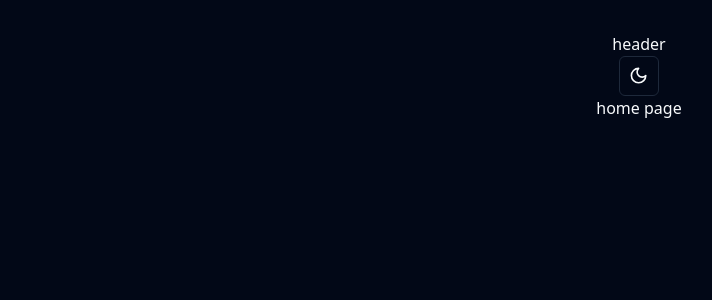
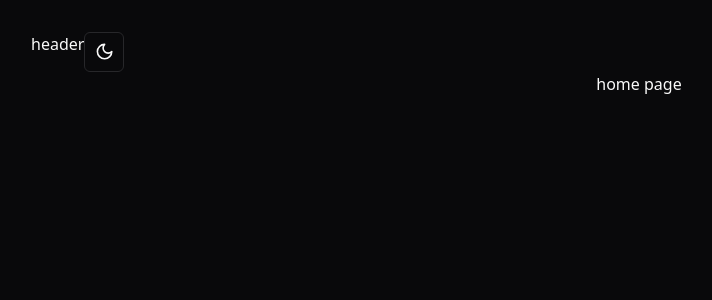
Before and after one commit to pome1lo/Bellini, a React (Vite) app in the folder Bellini/client.react/: page / in a window 1280 px wide. Shown: the top 300 px of the page, without its empty margins (1-713 px from the left). Built offline with nearby package versions, Linux system fonts and the light colour scheme.

Commit message:
update css variables

```diff
--- a/Bellini/client.react/src/assets/styles/index.css
+++ b/Bellini/client.react/src/assets/styles/index.css
@@ -5,24 +5,24 @@
 @layer base {
   :root {
     --background: 0 0% 100%;
-    --foreground: 222.2 84% 4.9%;
+    --foreground: 240 10% 3.9%;
     --card: 0 0% 100%;
-    --card-foreground: 222.2 84% 4.9%;
+    --card-foreground: 240 10% 3.9%;
     --popover: 0 0% 100%;
-    --popover-foreground: 222.2 84% 4.9%;
-    --primary: 222.2 47.4% 11.2%;
-    --primary-foreground: 210 40% 98%;
-    --secondary: 210 40% 96.1%;
-    --secondary-foreground: 222.2 47.4% 11.2%;
-    --muted: 210 40% 96.1%;
-    --muted-foreground: 215.4 16.3% 46.9%;
-    --accent: 210 40% 96.1%;
-    --accent-foreground: 222.2 47.4% 11.2%;
-    --destructive: 0 84.2% 60.2%;
-    --destructive-foreground: 210 40% 98%;
-    --border: 214.3 31.8% 91.4%;
-    --input: 214.3 31.8% 91.4%;
-    --ring: 222.2 84% 4.9%;
+    --popover-foreground: 240 10% 3.9%;
+    --primary: 240 5.9% 10%;
+    --primary-foreground: 0 0% 98%;
+    --secondary: 240 4.8% 95.9%;
+    --secondary-foreground: 240 5.9% 10%;
+    --muted: 240 4.8% 95.9%;
+    --muted-foreground: 240 3.8% 46.1%;
+    --accent: 240 4.8% 95.9%;
+    --accent-foreground: 240 5.9% 10%;
+    --destructive: 0 72.22% 50.59%;
+    --destructive-foreground: 0 0% 98%;
+    --border: 240 5.9% 90%;
+    --input: 240 5.9% 90%;
+    --ring: 240 5% 64.9%;
     --radius: 0.5rem;
     --chart-1: 12 76% 61%;
     --chart-2: 173 58% 39%;
@@ -32,25 +32,25 @@
   }
 
   .dark {
-    --background: 222.2 84% 4.9%;
-    --foreground: 210 40% 98%;
-    --card: 222.2 84% 4.9%;
-    --card-foreground: 210 40% 98%;
-    --popover: 222.2 84% 4.9%;
-    --popover-foreground: 210 40% 98%;
-    --primary: 210 40% 98%;
-    --primary-foreground: 222.2 47.4% 11.2%;
-    --secondary: 217.2 32.6% 17.5%;
-    --secondary-foreground: 210 40% 98%;
-    --muted: 217.2 32.6% 17.5%;
-    --muted-foreground: 215 20.2% 65.1%;
-    --accent: 217.2 32.6% 17.5%;
-    --accent-foreground: 210 40% 98%;
+    --background: 240 10% 3.9%;
+    --foreground:  0 0% 98%;
+    --card: 240 10% 3.9%;
+    --card-foreground: 0 0% 98%;
+    --popover: 240 10% 3.9%;
+    --popover-foreground: 0 0% 98%;
+    --primary: 0 0% 98%;
+    --primary-foreground: 240 5.9% 10%;
+    --secondary: 240 3.7% 15.9%;
+    --secondary-foreground: 0 0% 98%;
+    --muted: 240 3.7% 15.9%;
+    --muted-foreground: 240 5% 64.9%;
+    --accent: 240 3.7% 15.9%;
+    --accent-foreground: 0 0% 98%;
     --destructive: 0 62.8% 30.6%;
-    --destructive-foreground: 210 40% 98%;
-    --border: 217.2 32.6% 17.5%;
-    --input: 217.2 32.6% 17.5%;
-    --ring: 212.7 26.8% 83.9%;
+    --destructive-foreground: 0 85.7% 97.3%;
+    --border: 240 3.7% 15.9%;
+    --input: 240 3.7% 15.9%;
+    --ring: 240 4.9% 83.9%;
     --chart-1: 220 70% 50%;
     --chart-2: 160 60% 45%;
     --chart-3: 30 80% 55%;
--- a/Bellini/client.react/src/views/partials/Header.tsx
+++ b/Bellini/client.react/src/views/partials/Header.tsx
@@ -3,8 +3,11 @@
 export const Header = () => {
     return (
         <>
-            <p>header</p>
-            <ModeToggle/>
+            <div className="flex align-middle">
+                <p>header</p>
+                <ModeToggle/>
+
+            </div>
         </>
     )
 }
```
